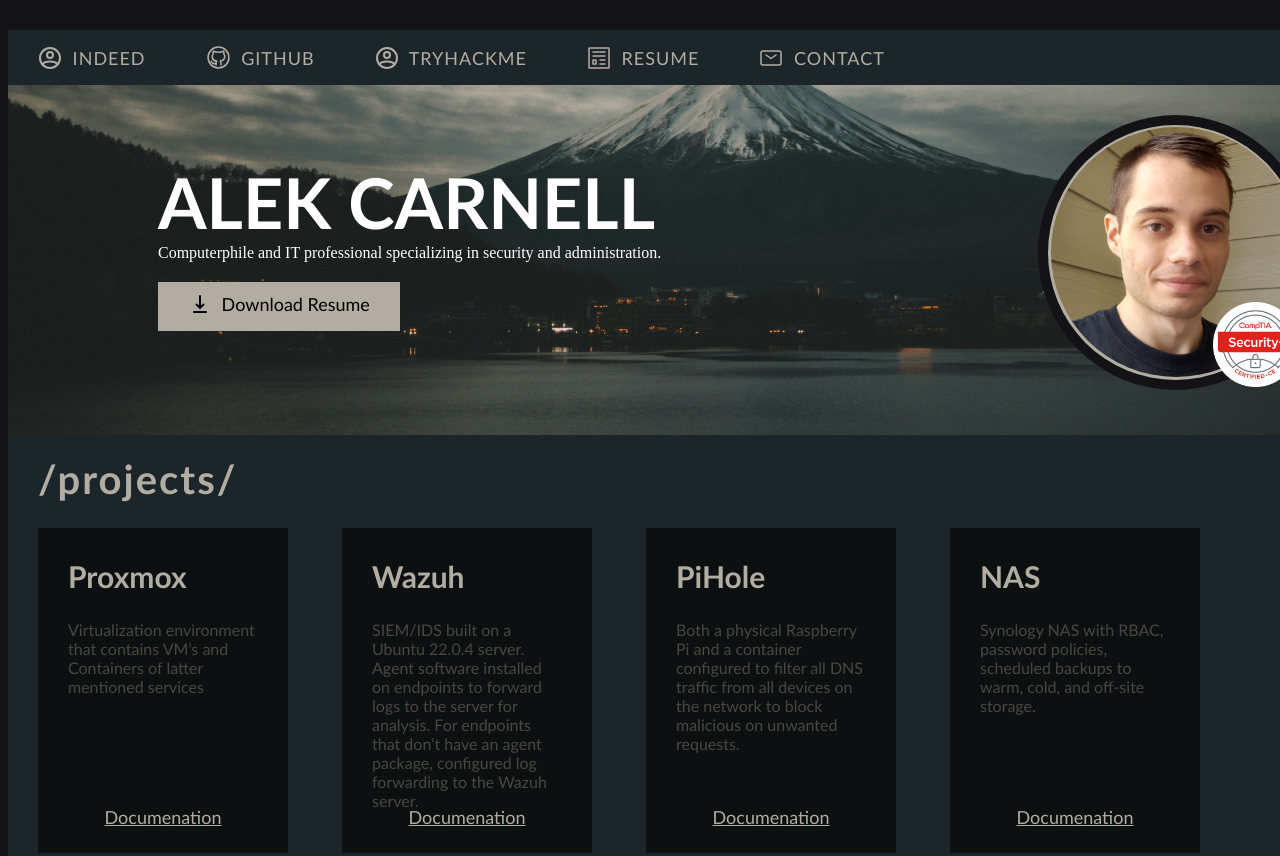
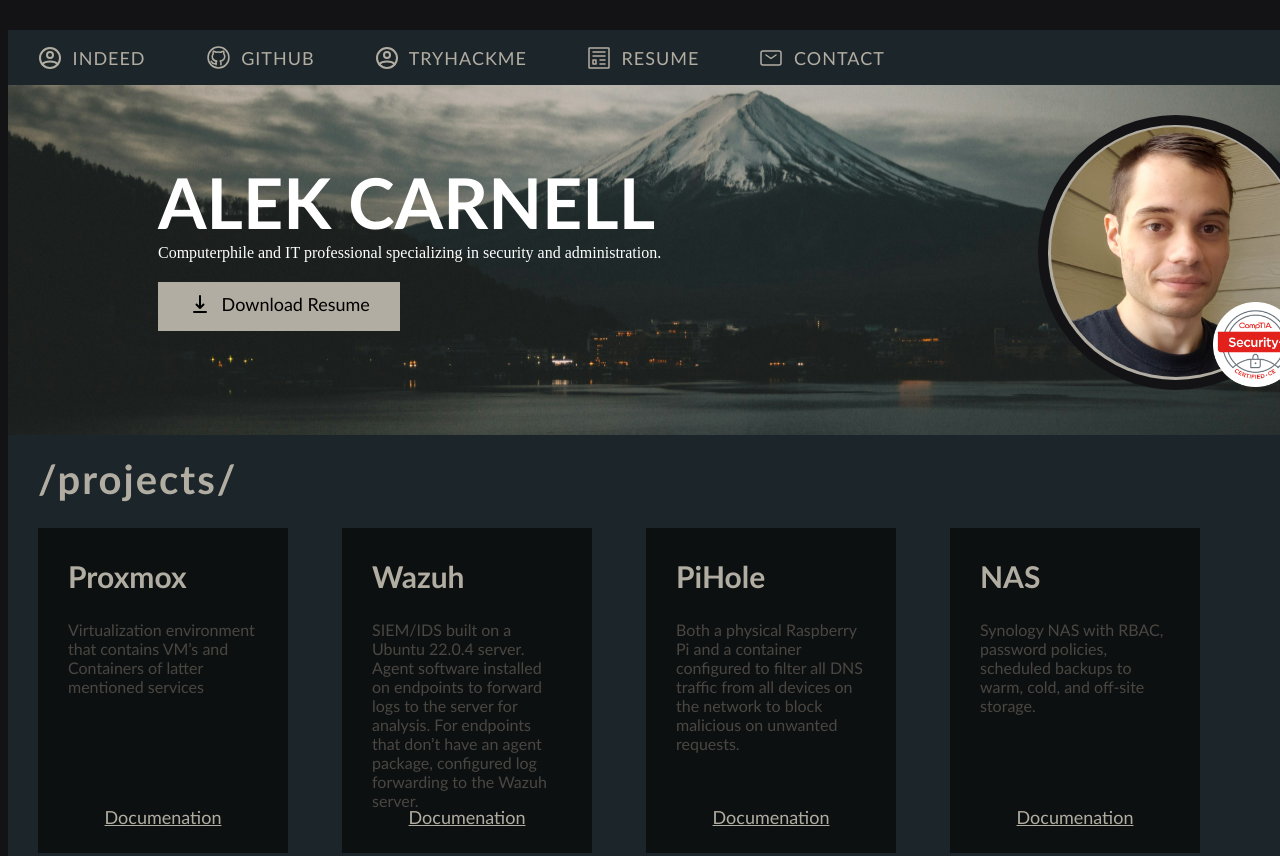
Before and after one commit to alekcarnell/alekcarnell.github.io, a plain HTML site: page index.html in a window 1280 px wide. Shown: the top 856 px of the page. Drawn offline with Linux system fonts and the light colour scheme.

Commit message:
Add files via upload

```diff
--- a/index.html
+++ b/index.html
@@ -1,6 +1,6 @@
 <html>
     <head>
-        <title>Alek Carnell | Resume</title>
+        <title>Cool Resume Idea</title>
 
         <link rel="stylesheet" href="styles.css" type="text/css" />
     </head>
--- a/styles.css
+++ b/styles.css
@@ -165,7 +165,7 @@ div.welcome-banner {
     position: relative;
     background-color: black;
     background-image: url("clay.jpg");
-    background-position: 50% 50%;
+    background-position: 50% 45%;
     background-repeat: no-repeat; /* Do not repeat the image */
     background-size: cover; /* Resize the background image to cover the entire container */
     height: 350px;
```
